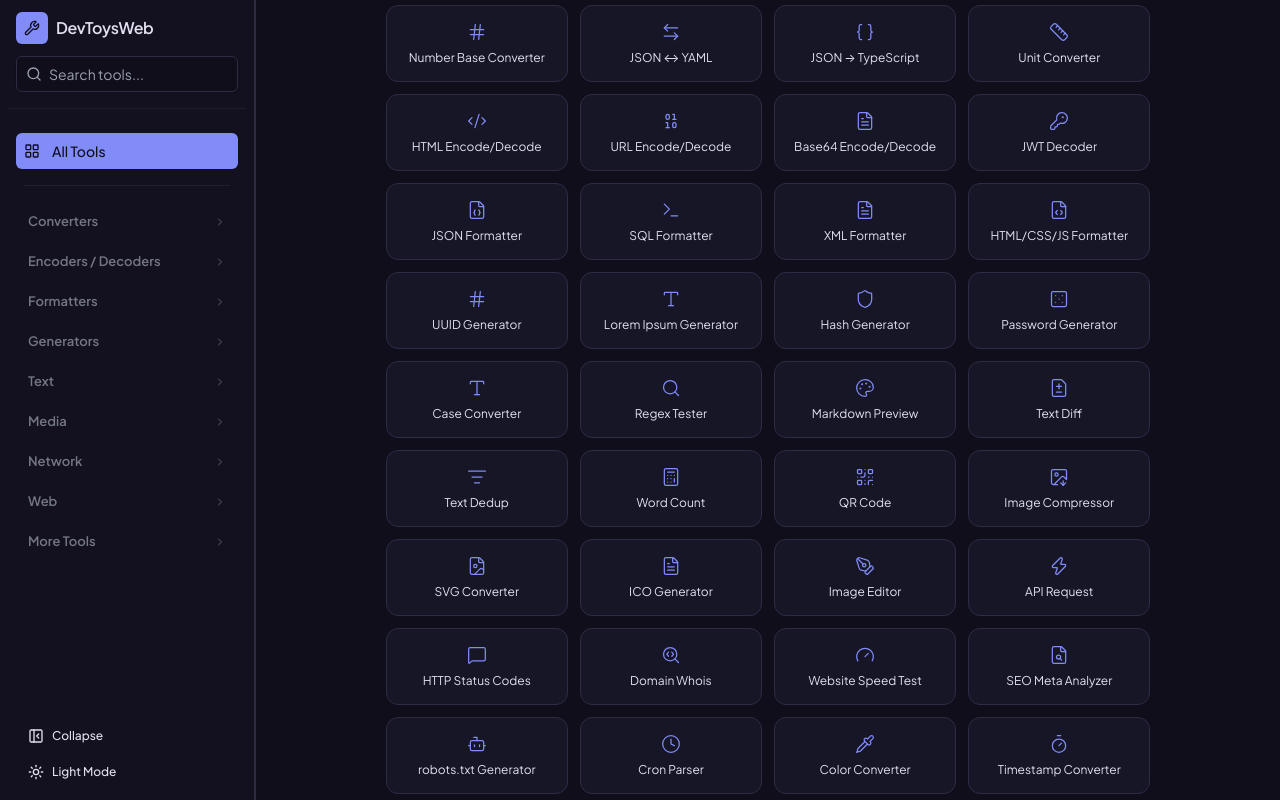
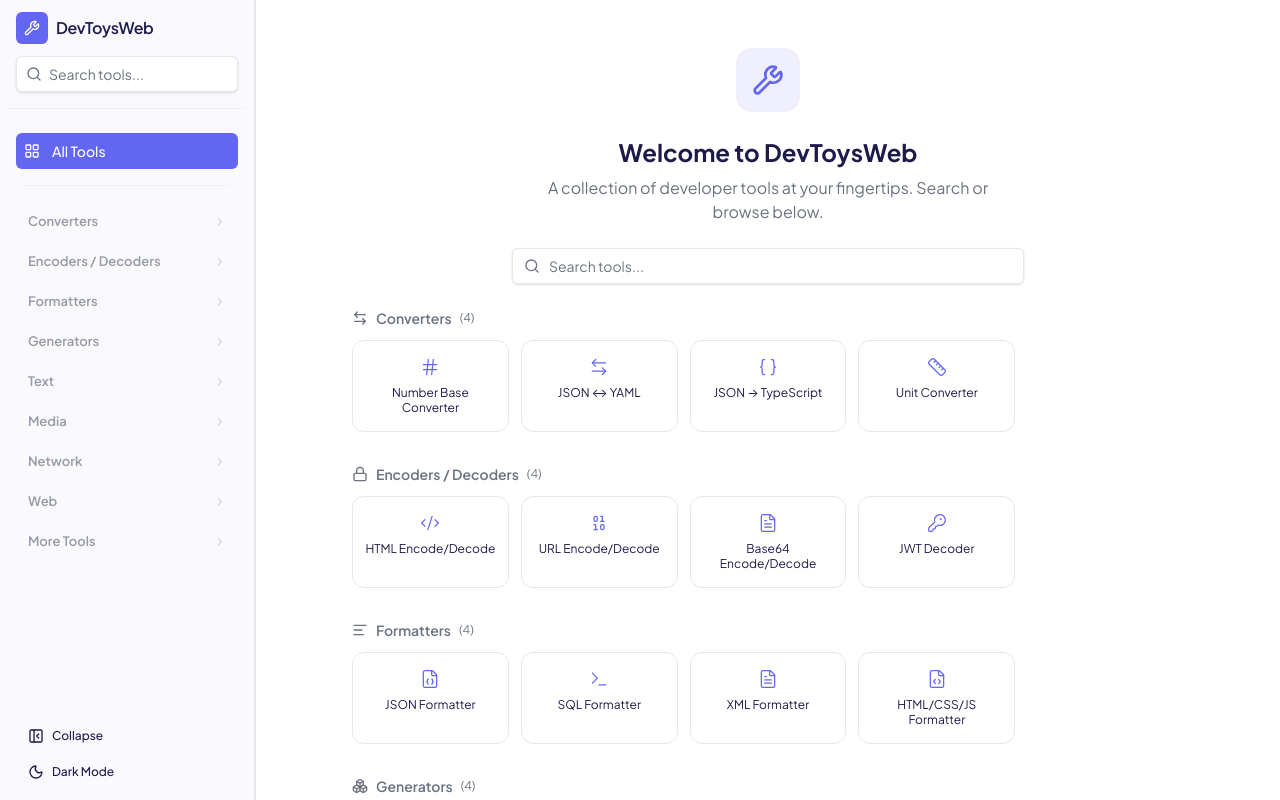
Before and after one commit to maoshengyzx/DevToysWeb, a React (Vite) app: page / in a window 1280 px wide. Built offline with nearby package versions, Linux system fonts and the light colour scheme.

Commit message:
Mod 功能优化

```diff
--- a/src/App.tsx
+++ b/src/App.tsx
@@ -11,6 +11,7 @@
   PanelLeft,
   X,
   LayoutGrid,
+  Clock,
 } from "lucide-react"
 import {
   SidebarProvider,
@@ -32,6 +33,9 @@
 import type { ToolDefinition } from "@/tools/registry"
 
 const FAVORITES_KEY = "devtoysweb-favorites"
+const THEME_KEY = "devtoysweb-theme"
+const RECENT_KEY = "devtoysweb-recent"
+const MAX_RECENT = 5
 
 function loadList(key: string): string[] {
   try {
@@ -45,24 +49,94 @@
   localStorage.setItem(key, JSON.stringify(list))
 }
 
-function WelcomePage({ onSelectTool }: { onSelectTool: (id: string) => void }) {
-  const allTools = toolCategories.flatMap((cat) =>
-    cat.tools.map((tool) => ({ ...tool, categoryTitle: cat.title, categoryIcon: cat.icon }))
+function getInitialDarkMode(): boolean {
+  const saved = localStorage.getItem(THEME_KEY)
+  if (saved === "dark") return true
+  if (saved === "light") return false
+  return window.matchMedia("(prefers-color-scheme: dark)").matches
+}
+
+function WelcomePage({
+  onSelectTool,
+  recentTools,
+  searchState,
+}: {
+  onSelectTool: (id: string) => void
+  recentTools: ToolDefinition[]
+  searchState: [string, (s: string) => void]
+}) {
+  const [welcomeSearch, setWelcomeSearch] = searchState
+  const isSearching = welcomeSearch.trim().length > 0
+
+  const filteredCategories = toolCategories
+    .map((cat) => ({
+      ...cat,
+      tools: isSearching
+        ? cat.tools.filter((t) =>
+            t.label.toLowerCase().includes(welcomeSearch.toLowerCase()) ||
+            t.description.toLowerCase().includes(welcomeSearch.toLowerCase())
           )
+        : cat.tools,
+    }))
+    .filter((cat) => cat.tools.length > 0)
+
   return (
-    <div className="flex h-full flex-col items-center justify-center px-8">
+    <div className="flex h-full flex-col overflow-auto">
+      <div className="flex flex-col items-center px-8 pt-12 pb-6">
         <div className="mb-6 flex h-16 w-16 items-center justify-center rounded-2xl bg-primary/10">
           <Wrench className="h-8 w-8 text-primary" />
         </div>
         <h1 className="mb-2 text-2xl font-bold text-foreground">
           Welcome to DevToysWeb
         </h1>
-      <p className="mb-8 max-w-md text-center text-muted-foreground">
-        A collection of developer tools at your fingertips. Click a tool below or
-        use the sidebar to get started.
+        <p className="mb-6 max-w-md text-center text-muted-foreground">
+          A collection of developer tools at your fingertips. Search or browse below.
         </p>
-      <div className="grid max-w-3xl grid-cols-2 gap-3 sm:grid-cols-3 md:grid-cols-4">
-        {allTools.map((tool) => {
+        <div className="relative w-full max-w-lg">
+          <Search className="absolute left-3 top-2.5 h-4 w-4 text-muted-foreground" />
+          <Input
+            type="search"
+            placeholder="Search tools..."
+            className="pl-9"
+            value={welcomeSearch}
+            onChange={(e) => setWelcomeSearch(e.target.value)}
+          />
+        </div>
+      </div>
+
+      <div className="flex-1 px-8 pb-8 space-y-8 max-w-4xl mx-auto">
+        {!isSearching && recentTools.length > 0 && (
+          <div>
+            <h2 className="mb-3 text-sm font-semibold text-muted-foreground">Recent</h2>
+            <div className="grid grid-cols-2 gap-3 sm:grid-cols-3 md:grid-cols-4 lg:grid-cols-5">
+              {recentTools.map((tool) => {
+                const Icon = tool.icon
+                return (
+                  <button
+                    key={tool.id}
+                    className="flex flex-col items-center gap-2 rounded-lg border border-border bg-card px-3 py-4 text-sm text-card-foreground transition-colors duration-150 hover:border-primary/40 hover:bg-accent cursor-pointer"
+                    onClick={() => onSelectTool(tool.id)}
+                  >
+                    <Icon className="h-5 w-5 text-primary" strokeWidth={1.5} />
+                    <span className="text-center leading-tight text-xs">{tool.label}</span>
+                  </button>
+                )
+              })}
+            </div>
+          </div>
+        )}
+
+        {filteredCategories.map((cat) => {
+          const CatIcon = cat.icon
+          return (
+            <div key={cat.title}>
+              <h2 className="mb-3 flex items-center gap-2 text-sm font-semibold text-muted-foreground">
+                <CatIcon className="h-4 w-4" />
+                {cat.title}
+                <span className="text-xs font-normal">({cat.tools.length})</span>
+              </h2>
+              <div className="grid grid-cols-2 gap-3 sm:grid-cols-3 md:grid-cols-4 lg:grid-cols-5">
+                {cat.tools.map((tool) => {
                   const Icon = tool.icon
                   return (
                     <button
@@ -78,6 +152,16 @@
               </div>
             </div>
           )
+        })}
+
+        {isSearching && filteredCategories.length === 0 && (
+          <div className="flex h-32 items-center justify-center text-muted-foreground">
+            No tools found matching &quot;{welcomeSearch}&quot;
+          </div>
+        )}
+      </div>
+    </div>
+  )
 }
 
 function App() {
@@ -89,15 +173,31 @@
   const [search, setSearch] = useState("")
   const [expandedGroups, setExpandedGroups] = useState<Set<string>>(new Set())
   const [favorites, setFavorites] = useState<Set<string>>(() => new Set(loadList(FAVORITES_KEY)))
+  const [recent, setRecent] = useState<string[]>(() => {
+    const saved = loadList(RECENT_KEY)
+    if (activeToolId && !saved.includes(activeToolId)) {
+      const next = [activeToolId, ...saved].slice(0, MAX_RECENT)
+      saveList(RECENT_KEY, next)
+      return next
+    }
+    return saved
+  })
   const [sidebarCollapsed, setSidebarCollapsed] = useState(false)
   const [mobileMenuOpen, setMobileMenuOpen] = useState(false)
   const [darkMode, setDarkMode] = useState(() => {
-    document.documentElement.classList.add("dark")
-    return true
+    const isDark = getInitialDarkMode()
+    if (isDark) document.documentElement.classList.add("dark")
+    else document.documentElement.classList.remove("dark")
+    return isDark
   })
 
   const handleSelectTool = (id: string) => {
     setMobileMenuOpen(false)
+    setRecent((prev) => {
+      const next = [id, ...prev.filter((r) => r !== id)].slice(0, MAX_RECENT)
+      saveList(RECENT_KEY, next)
+      return next
+    })
     navigate(`/${id}`)
   }
 
@@ -135,10 +235,15 @@
     .filter((category) => category.tools.length > 0)
 
   const favoriteTools = Array.from(favorites).map((id) => getToolById(id)).filter((t): t is ToolDefinition => t !== undefined)
+  const recentTools = recent.map((id) => getToolById(id)).filter((t): t is ToolDefinition => t !== undefined)
 
   const toggleDarkMode = () => {
-    setDarkMode(!darkMode)
-    document.documentElement.classList.toggle("dark")
+    setDarkMode((prev) => {
+      const next = !prev
+      document.documentElement.classList.toggle("dark", next)
+      localStorage.setItem(THEME_KEY, next ? "dark" : "light")
+      return next
+    })
   }
 
   return (
@@ -208,6 +313,34 @@
                 </SidebarMenu>
               )}
               <SidebarSeparator />
+
+              {recentTools.length > 0 && !isSearching && !sidebarCollapsed && (
+                <SidebarGroup>
+                  <SidebarGroupLabel>
+                    <Clock className="h-4 w-4" />
+                    <span className="flex-1">Recent</span>
+                  </SidebarGroupLabel>
+                  <SidebarGroupContent>
+                    <SidebarMenu>
+                      {recentTools.map((tool) => {
+                        const Icon = tool.icon
+                        return (
+                          <SidebarMenuItem key={tool.id}>
+                            <SidebarMenuButton
+                              isActive={activeToolId === tool.id}
+                              onClick={() => handleSelectTool(tool.id)}
+                            >
+                              <Icon className="h-3.5 w-3.5" />
+                              <span className="text-xs">{tool.label}</span>
+                            </SidebarMenuButton>
+                          </SidebarMenuItem>
+                        )
+                      })}
+                    </SidebarMenu>
+                  </SidebarGroupContent>
+                  <SidebarSeparator />
+                </SidebarGroup>
+              )}
 
               {favoriteTools.length > 0 && !isSearching && !sidebarCollapsed && (
                 <SidebarGroup>
@@ -356,7 +489,7 @@
             </div>
           </div>
         ) : (
-          <WelcomePage onSelectTool={handleSelectTool} />
+          <WelcomePage onSelectTool={handleSelectTool} recentTools={recentTools} searchState={[search, setSearch]} />
         )}
       </main>
     </div>
--- a/src/tools/converters/NumberBaseConverter.tsx
+++ b/src/tools/converters/NumberBaseConverter.tsx
@@ -1,5 +1,6 @@
 import { useState } from "react"
 import { Textarea, Select } from "@/components/ui/shared"
+import { ErrorBanner } from "@/components/ui/error-banner"
 
 const bases = [
   { value: 2, label: "Binary (2)" },
@@ -48,8 +49,8 @@
         <Select value={String(toBase)} onChange={(e) => setToBase(Number(e.target.value))}>
           {bases.map((b) => <option key={b.value} value={b.value}>{b.label}</option>)}
         </Select>
-        {error && <span className="ml-auto text-xs text-destructive">{error}</span>}
       </div>
+      {error && <ErrorBanner message={error} />}
       <div className="flex-1 overflow-auto p-6">
         <div className="grid gap-6 md:grid-cols-2">
           <div className="flex flex-col gap-2">
--- a/src/tools/extras/CronParser.tsx
+++ b/src/tools/extras/CronParser.tsx
@@ -2,6 +2,7 @@
 import { Button } from "@/components/ui/button"
 import { CronExpressionParser } from "cron-parser"
 import cronstrue from "cronstrue"
+import { ErrorBanner } from "@/components/ui/error-banner"
 
 const PRESETS = [
   { label: "Every minute", cron: "* * * * *" },
@@ -46,7 +47,7 @@
               placeholder="* * * * *"
               className="h-9 w-full rounded-md border border-input bg-background px-3 font-mono text-sm text-foreground placeholder:text-muted-foreground focus-visible:outline-none focus-visible:ring-1 focus-visible:ring-ring"
             />
-            {error && <span className="text-xs text-destructive">{error}</span>}
+            {error && <ErrorBanner message={error} />}
           </div>
 
           {description && !error && (
--- a/src/tools/extras/KinshipCalculator.tsx
+++ b/src/tools/extras/KinshipCalculator.tsx
@@ -1,4 +1,5 @@
 import { useState } from "react"
+import { ErrorBanner } from "@/components/ui/error-banner"
 import { calculateKinship } from "../extras/utils"
 
 const RELATIONS = [
@@ -96,11 +97,7 @@
             </div>
           )}
 
-          {error && (
-            <div className="rounded-md border border-red-500/50 bg-red-500/10 px-4 py-3 text-sm text-red-500">
-              {error}
-            </div>
-          )}
+          {error && <ErrorBanner message={error} />}
 
           {result && (
             <div className="rounded-md border border-border p-4">
--- a/src/tools/extras/NumberToChineseAmount.tsx
+++ b/src/tools/extras/NumberToChineseAmount.tsx
@@ -3,6 +3,7 @@
 import { Copy, Check } from "lucide-react"
 import { numberToChineseAmount, CHINESE_NUM } from "../extras/utils"
 import { useCopyToClipboard } from "@/hooks/useCopyToClipboard"
+import { ErrorBanner } from "@/components/ui/error-banner"
 
 export function NumberToChineseAmount() {
   const [input, setInput] = useState("")
@@ -38,7 +39,7 @@
                 className="h-9 flex-1 rounded-md border border-input bg-background px-3 text-sm text-foreground font-mono placeholder:text-muted-foreground focus-visible:outline-none focus-visible:ring-1 focus-visible:ring-ring"
               />
             </div>
-            {error && <div className="mt-1 text-xs text-red-500">{error}</div>}
+            {error && <ErrorBanner message={error} />}
           </div>
 
           {result && (
--- a/src/tools/text/RegexTester.tsx
+++ b/src/tools/text/RegexTester.tsx
@@ -1,6 +1,7 @@
 import { useState, useMemo } from "react"
 import { Textarea } from "@/components/ui/shared"
 import { Button } from "@/components/ui/button"
+import { ErrorBanner } from "@/components/ui/error-banner"
 
 const COMMON_PATTERNS = [
   { label: "Email", pattern: /^[^\s@]+@[^\s@]+\.[^\s@]+$/, regex: "[^\\s@]+@[^\\s@]+\\.[^\\s@]+" },
@@ -100,7 +101,7 @@
             placeholder="Enter regex pattern..."
             className="h-9 w-full rounded-md border border-input bg-background px-3 font-mono text-sm text-foreground placeholder:text-muted-foreground focus-visible:outline-none focus-visible:ring-1 focus-visible:ring-ring"
           />
-          {error && <span className="text-xs text-destructive">{error}</span>}
+          {error && <ErrorBanner message={error} />}
         </div>
         <div className="flex flex-col gap-2">
           <label className="text-sm font-medium text-foreground">Common Patterns</label>
```
Lines whose indentation alone changed are shown as unchanged.
